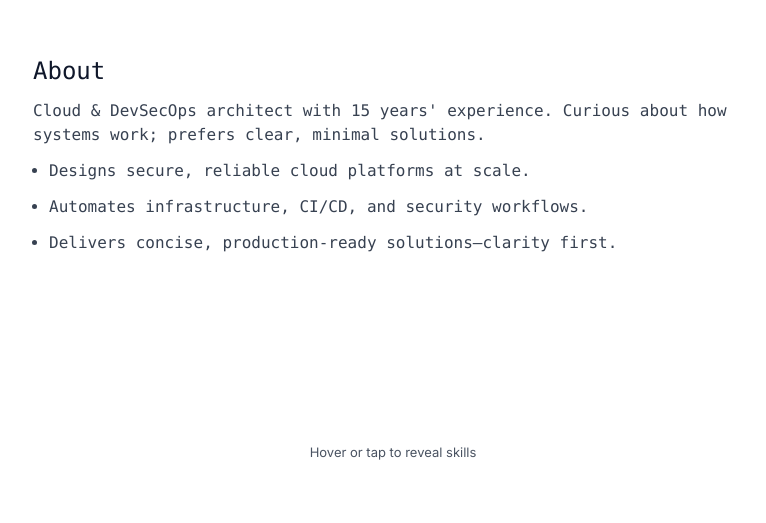
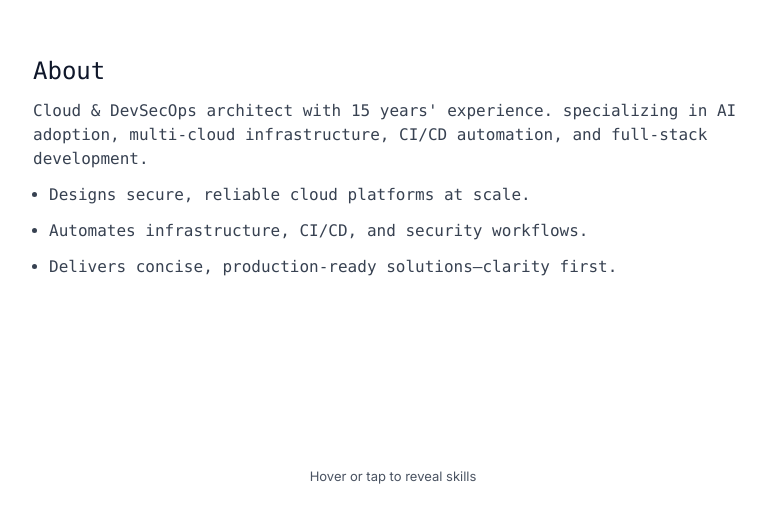
Before and after one commit to A-5ingh/personal, a plain HTML site: page index.html in a window 1280 px wide. Shown: the part 1253-1776 px from the top of the page, without its empty margins (247-1013 px from the left). Drawn offline with nearby package versions, Linux system fonts and the light colour scheme.

Commit message:
chore modified content

```diff
--- a/index.html
+++ b/index.html
@@ -77,7 +77,7 @@
     <nav class="flex gap-3 items-center text-sm">
       <!-- <a href="#about" class="mr-2">About</a>
       <span>|</span> -->
-      <a href="https://github.com/" aria-label="GitHub" class="icon-link ml-2" target="_blank" rel="noopener" title="GitHub">
+      <a href="https://github.com/a-5ingh" aria-label="GitHub" class="icon-link ml-2" target="_blank" rel="noopener" title="GitHub">
         <svg width="18" height="18" viewBox="0 0 16 16" fill="currentColor" xmlns="http://www.w3.org/2000/svg" aria-hidden="true"><path d="M8 0C3.58 0 0 3.58 0 8c0 3.54 2.29 6.53 5.47 7.59.4.07.55-.17.55-.38 0-.19-.01-.82-.01-1.49-2.01.37-2.53-.49-2.69-.94-.09-.23-.48-.94-.82-1.13-.28-.15-.68-.52-.01-.53.63-.01 1.08.58 1.23.82.72 1.21 1.87.87 2.33.66.07-.52.28-.87.51-1.07-1.78-.2-3.64-.89-3.64-3.95 0-.87.31-1.59.82-2.15-.08-.2-.36-1.02.08-2.12 0 0 .67-.21 2.2.82A7.65 7.65 0 018 4.8c.68.003 1.36.092 2 .27 1.53-1.04 2.2-.82 2.2-.82.44 1.1.16 1.92.08 2.12.51.56.82 1.27.82 2.15 0 3.07-1.87 3.75-3.65 3.95.29.25.54.73.54 1.48 0 1.07-.01 1.93-.01 2.2 0 .21.15.46.55.38A8.013 8.013 0 0016 8c0-4.42-3.58-8-8-8z"/></svg>
       </a>
       <button id="sound-toggle" aria-pressed="false" title="Toggle sound" class="icon-button ml-2" aria-label="Toggle sound">
@@ -105,7 +105,7 @@
 
   <section id="about" class="max-w-3xl mx-auto py-12 px-6" style="font-family: ui-monospace, 'Cascadia Code', 'Source Code Pro', Menlo, Consolas, monospace;">
     <h2 class="text-2xl mb-3">About</h2>
-    <p class="text-base text-gray-700">Cloud & DevSecOps architect with 15 years' experience. Curious about how systems work; prefers clear, minimal solutions.</p>
+    <p class="text-base text-gray-700">Cloud & DevSecOps architect with 15 years' experience. specializing in AI adoption, multi-cloud infrastructure, CI/CD automation, and full-stack development.</p>
     <ul class="mt-3 text-base text-gray-700" style="list-style:disc;padding-left:1rem; display:flex; flex-direction:column; gap:12px;">
       <li>Designs secure, reliable cloud platforms at scale.</li>
       <li>Automates infrastructure, CI/CD, and security workflows.</li>
@@ -246,7 +246,7 @@
 
     // --- SKILL CLOUD: show all on hover/click ---
     (function(){
-      var skills = ["Cloud","DevSecOps","Security","Infrastructure","CI/CD","Automation","SRE","Observability","Compliance","Kubernetes","Terraform","Monitoring"];
+      var skills = ["Cloud","DevSecOps","AI","Infrastructure","CI/CD","Automation","SRE","Observability","AgenticAI","Kubernetes","Terraform","Monitoring"];
       var container = document.getElementById('skill-cloud'); if(!container) return;
       var hint = document.querySelector('.skill-hint');
 
```
